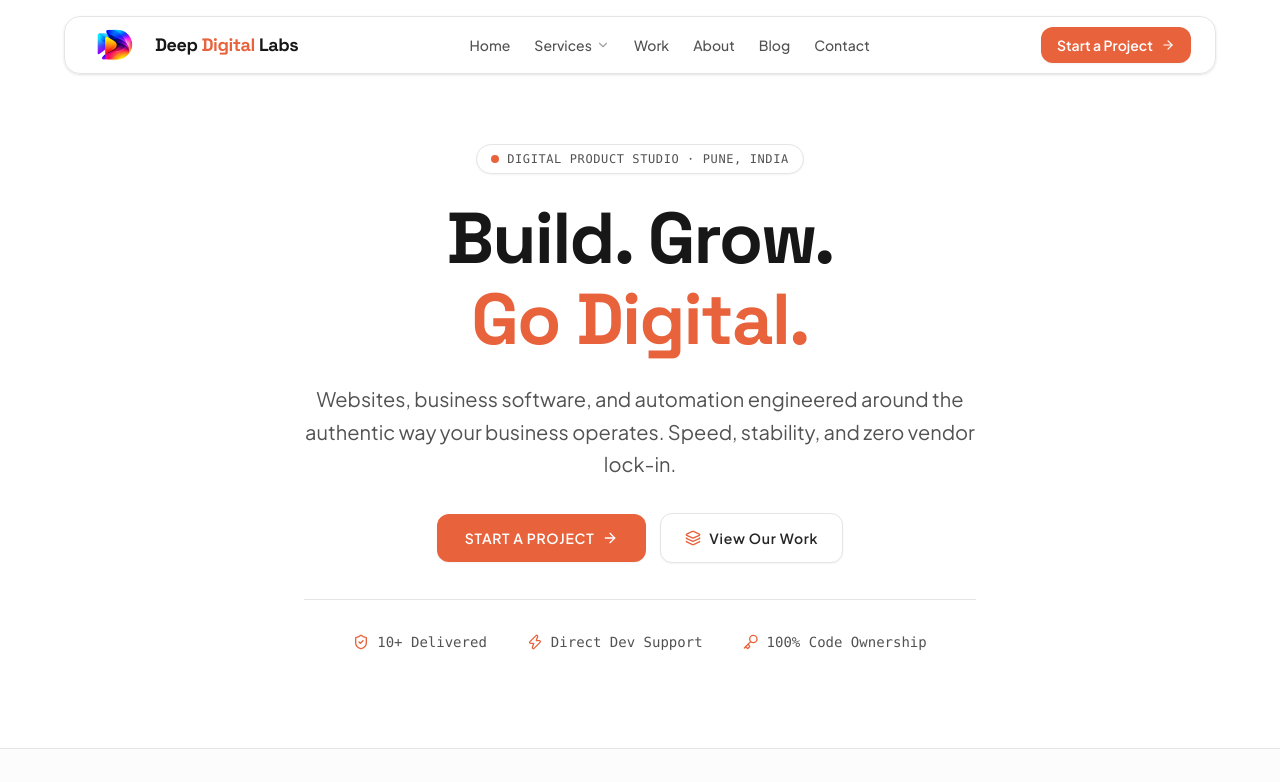
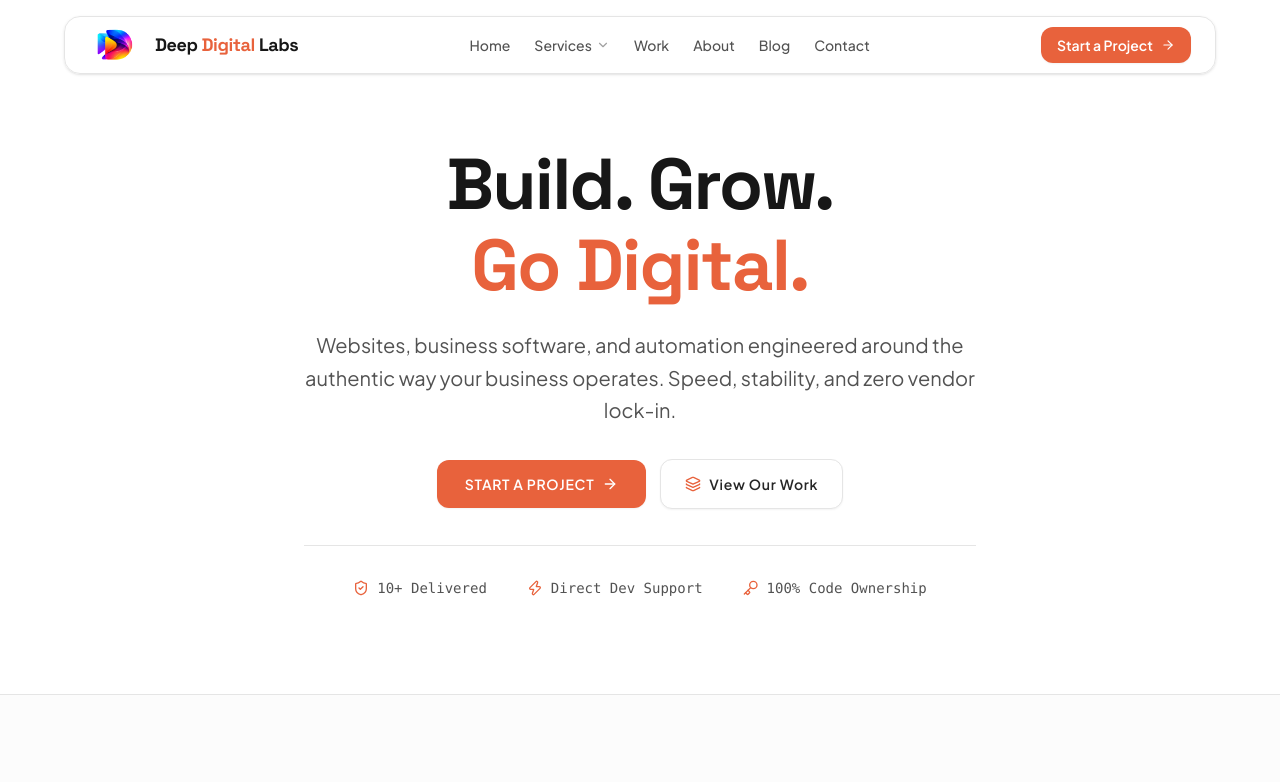
Before and after one commit to deepdigitallabs/Deep-Digital-Labs, a Next.js app: page / in a window 1280 px wide. Shown: the top 782 px of the page. Built offline with nearby package versions, Linux system fonts and the light colour scheme.

Commit message:
Update page.tsx

```diff
--- a/src/app/page.tsx
+++ b/src/app/page.tsx
@@ -149,16 +149,7 @@
       <section className="relative w-full overflow-hidden pb-16 sm:pb-24 pt-28 sm:pt-32 lg:pt-36">
         <div className="mx-auto max-w-4xl px-4 sm:px-6 lg:px-8 text-center flex flex-col items-center gap-6">
 
-          {/* Eyebrow Badge */}
-          <div className="inline-flex items-center gap-2 px-3.5 py-1.5 rounded-full bg-white dark:bg-white/[0.04] border border-neutral-200 dark:border-white/10 shadow-xs">
-            <span className="relative flex h-2 w-2">
-              <span className="animate-ping absolute inline-flex h-full w-full rounded-full bg-[#E8623C] opacity-75" />
-              <span className="relative inline-flex rounded-full h-2 w-2 bg-[#E8623C]" />
-            </span>
-            <span className="font-mono text-xs tracking-wider uppercase text-neutral-600 dark:text-neutral-300 font-medium">
-              Digital Product Studio · Pune, India
-            </span>
-          </div>
+
 
           {/* Main Display Heading */}
           <div className="flex flex-col tracking-tight">
@@ -390,8 +381,8 @@
             </div>
           </div>
 
-          {/* Case Study Grid: 3 cards in one row on desktop */}
-          <div className="grid grid-cols-1 md:grid-cols-2 lg:grid-cols-3 gap-6">
+          {/* Case Study Grid: 3 cards in one row */}
+          <div className="grid grid-cols-1 md:grid-cols-3 gap-6">
             {workItems.map((study) => (
               <div
                 key={study.slug}
```
